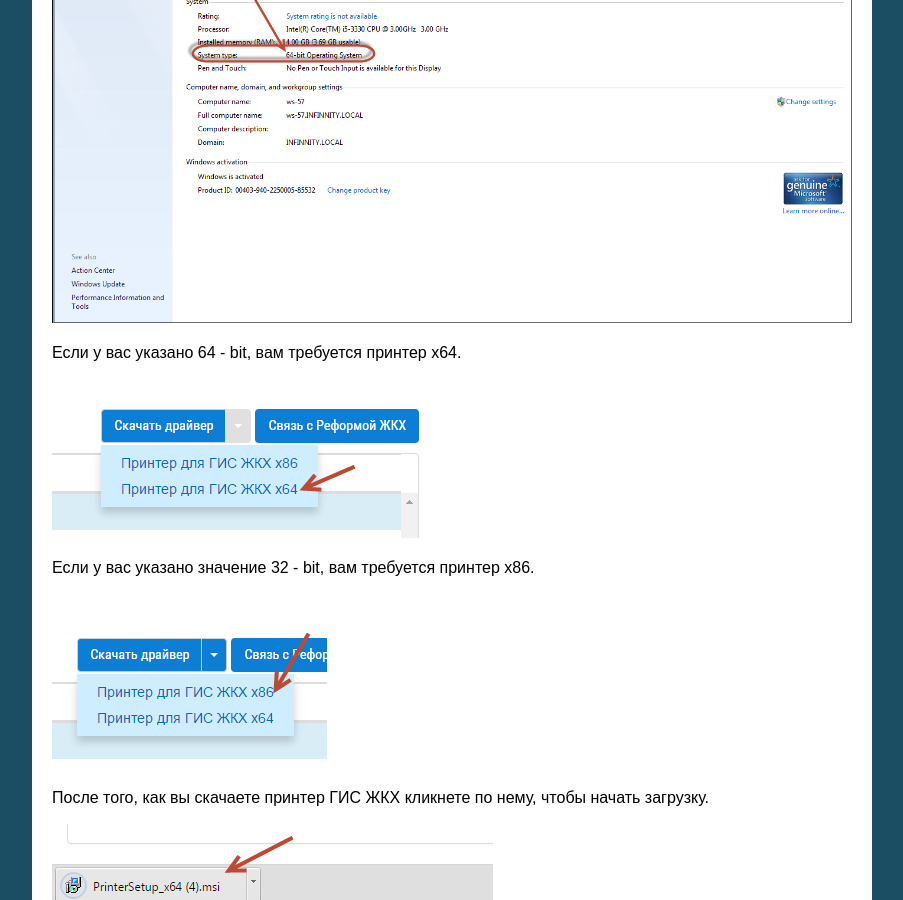
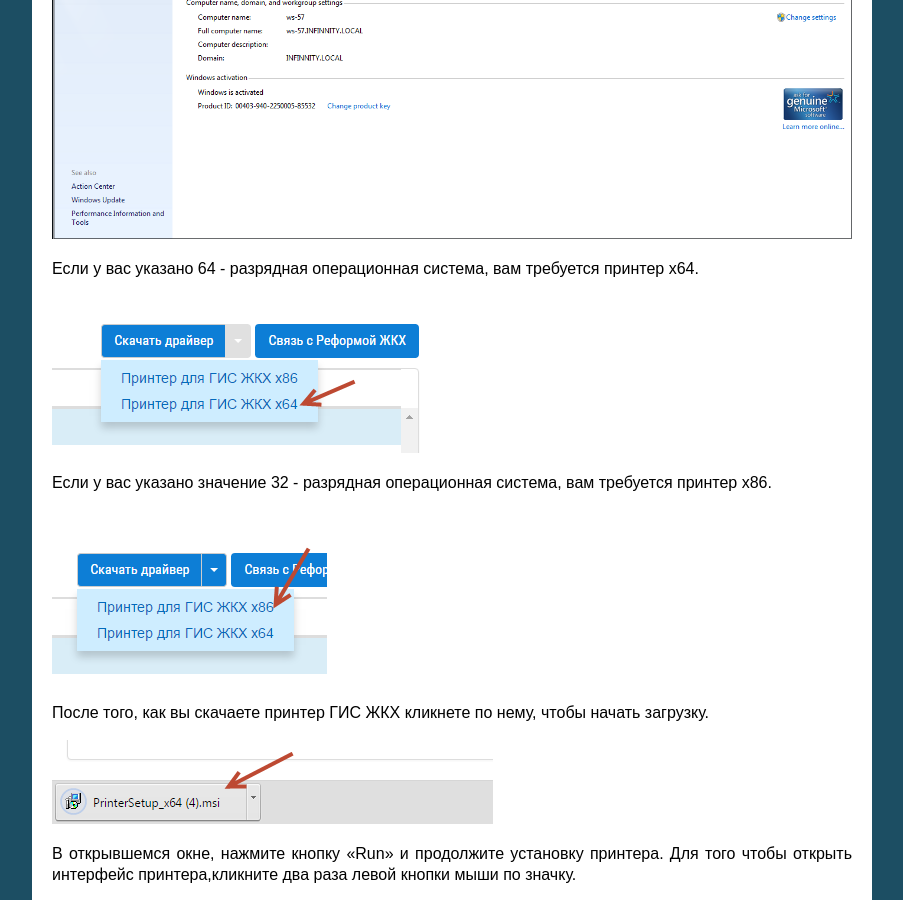
Before and after one commit to UpravdomGKH/UpravdomGKH.readthedocs.org, a Sphinx documentation site: the page built from docs/source/02-employment-section-organization/2.2.rst, in a window 1280 px wide and 900 px high, scrolled down 2090 px. Shown: the whole window, without its empty margins (198-1101 px from the left). Built offline with Sphinx 7.4.7, drawn with Linux system fonts in a browser that asks for light colours; some of the changed text lies outside the part shown.

```diff
--- a/docs/source/02-employment-section-organization/2.2.rst
+++ b/docs/source/02-employment-section-organization/2.2.rst
@@ -14,26 +14,26 @@
 
 .. image:: ../_images/02-employment-section-organization/18.png
 
-Выберите версию, соответствующую характеристикам вашего компьютера.  Узнать версию вашей ОС можно нажав кнопку "Пуск", выбрать "Программы".
+Выберите версию, соответствующую характеристикам вашего компьютера.  Узнать версию вашей ОС можно нажав кнопку "Пуск", выбрать "Компьютер".
 
-.. image:: ../_images/02-employment-section-organization/19.png
+.. image:: ../_images/02-employment-section-organization/35.png
 
 Затем в открывшемся окне, кликните правой кнопки мыши и выберете "Свойства".
 
 
-.. image:: ../_images/02-employment-section-organization/20.png
+.. image:: ../_images/02-employment-section-organization/36.png
 
 В новом окне, вы можете посмотреть системные характеристики вашего компьютера.
 
 .. image:: ../_images/02-employment-section-organization/21.png
 
 
-Если у вас указано 64 - bit, вам требуется принтер х64.
+Если у вас указано 64 - разрядная операционная система, вам требуется принтер х64.
 
 .. image:: ../_images/02-employment-section-organization/22.png
 
 
-Если у вас указано значение 32 - bit, вам требуется принтер х86.
+Если у вас указано значение 32 - разрядная операционная система, вам требуется принтер х86.
 
 .. image:: ../_images/02-employment-section-organization/23.png
 
--- a/docs/source/index.rst
+++ b/docs/source/index.rst
@@ -13,4 +13,3 @@
    03-work-section-mkd/index.rst
    04-management-agreements/index.rst
    05-services-performed/index.rst
-   06-comm-services/index.rst
```
Also changed, not shown: other parts of docs/source/02-employment-section-organization/2.2.rst (+4 -4 lines), docs/source/03-work-section-mkd/3.4.rst (+20 -0 lines), docs/source/_images/02-employment-section-organization/34.png (added), docs/source/_images/02-employment-section-organization/35.png (added), docs/source/_images/02-employment-section-organization/36.png (added), docs/source/_images/02-employment-section-organization/37.png (added), docs/source/_images/02-employment-section-organization/38.png (added), docs/source/_images/03-work-section-mkd/31.png (added), docs/source/_images/03-work-section-mkd/32.png (added).
